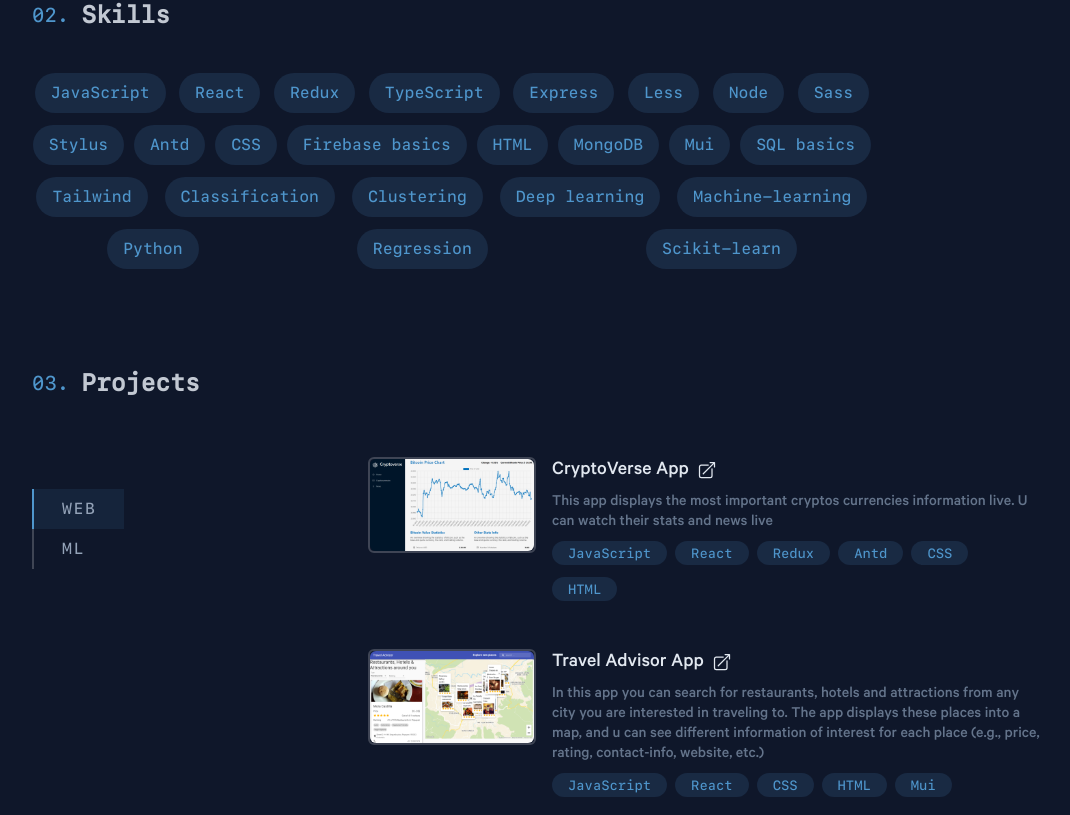
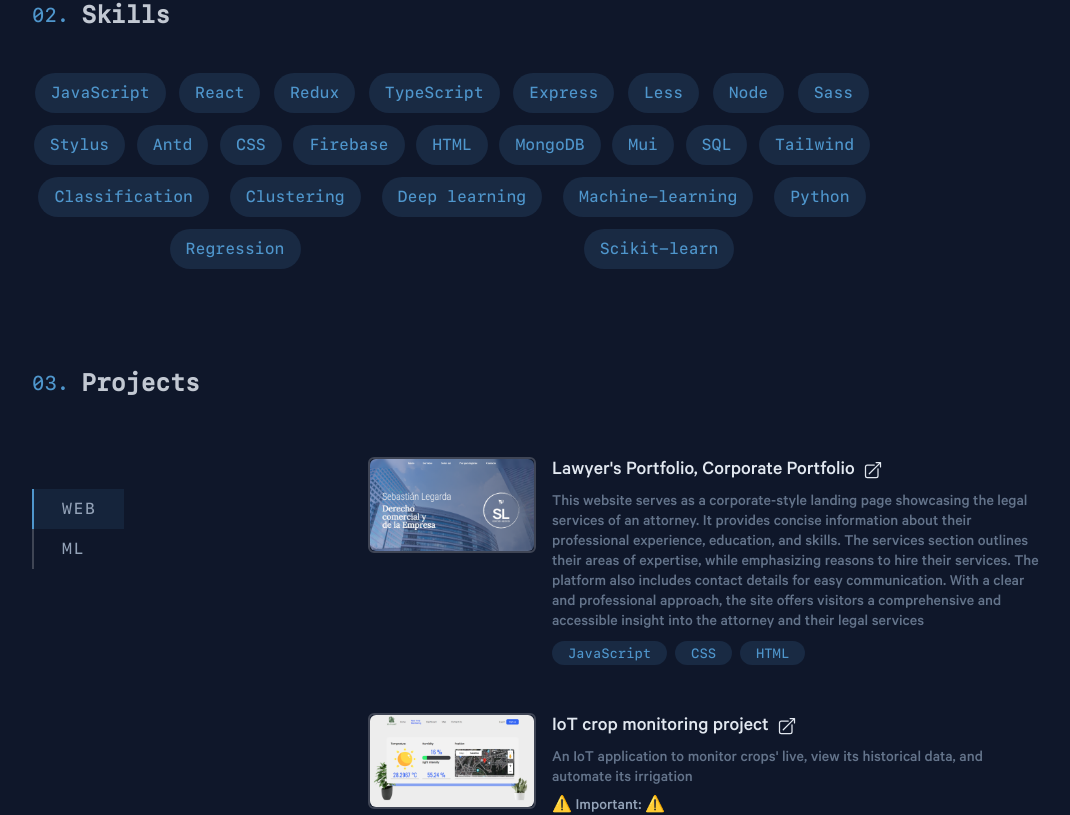
Before and after one commit to PuentesDeByte/00_portfolio_byteBridges, a React (Vite) app: page / in a window 1280 px wide. Shown: the part 780-1595 px from the top of the page, without its empty margins (96-1166 px from the left). Built offline with nearby package versions, Linux system fonts and the light colour scheme.

Commit message:
Modified skills, added new project and sorted web projects by importace

```diff
--- a/src/containers/Projects.jsx
+++ b/src/containers/Projects.jsx
@@ -38,7 +38,11 @@
 
     //un estado/efecto adicional, para optimizar rendeering.
     //fatal ria optinizar que no re rendice, si
-    setStarredProjectsWeb(projects.filter(project => project?.starred == true))
+    setStarredProjectsWeb(
+      projects
+        .filter(project => project?.starred == true)
+        .sort((a, b) => a?.importance - b?.importance)
+    )
 
   }, [projects])
 
--- a/src/data/index.js
+++ b/src/data/index.js
@@ -16,7 +16,7 @@
   },
   {
     name: 'sQL',
-    level: 'basics',
+    // level: 'basics',
     priority:3, //denerian ser 1
   },
   {
@@ -26,7 +26,7 @@
   },
   {
     name: 'firebase',
-    level: 'basics',
+    // level: 'basics',
     priority:3, //denerian ser 1
   },
   {
@@ -108,6 +108,18 @@
 
   {
     categorie: "web",
+    name: "lawyer's Portfolio, Corporate Portfolio",
+    details: "This website serves as a corporate-style landing page showcasing the legal services of an attorney. It provides concise information about their professional experience, education, and skills. The services section outlines their areas of expertise, while emphasizing reasons to hire their services. The platform also includes contact details for easy communication. With a clear and professional approach, the site offers visitors a comprehensive and accessible insight into the attorney and their legal services",
+    important: [""],
+    technologies: ["hTML", "cSS" , "javaScript"],
+    date: new Date("2024-01-02T00:00:00.000-06:00"),
+    link: "https://sebastianlegarda.com/",
+    starred: true,
+    image: 'images/projects/05_web.png',
+    importance: 1,
+  },
+  {
+    categorie: "web",
     name: "cryptoVerse App",
     details: "this app displays the most important cryptos currencies information live. U can watch their stats and news live",
     important: [""],
@@ -115,7 +127,8 @@
     date: new Date("2023-06-02T00:00:00.000-06:00"),
     link: "https://crypto-verse-app-nl.netlify.app/",
     starred: true,
-    image: 'images/projects/01_web.png'
+    image: 'images/projects/01_web.png',
+    importance: 3,
   },
   {
     categorie: "web",
@@ -126,7 +139,8 @@
     date: new Date("2023-05-02T00:00:00.000-06:00"),
     link: "https://travel-advitsor-app.netlify.app/",
     starred: true,
-    image: 'images/projects/02_web.png'
+    image: 'images/projects/02_web.png',
+    importance: 5,
   },
 
   {
@@ -138,7 +152,8 @@
     date: new Date("2023-04-02T00:00:00.000-06:00"),
     link: "https://fisica-taller.vercel.app/",
     starred: true,
-    image: 'images/projects/03_web.png'
+    image: 'images/projects/03_web.png',
+    importance: 4,
   },
 
   {
@@ -211,7 +226,8 @@
     date: new Date("2022-05-03T00:00:00.000-06:00"),
     link: "https://nicolevenachi.github.io/Instrumentaci-n-Fend/index.html",
     starred: true,
-    image: 'images/projects/04_web.png'
+    image: 'images/projects/04_web.png',
+    importance: 2,
   },
 
   {
```
Also changed, not shown: public/images/projects/05_web.png (added).
